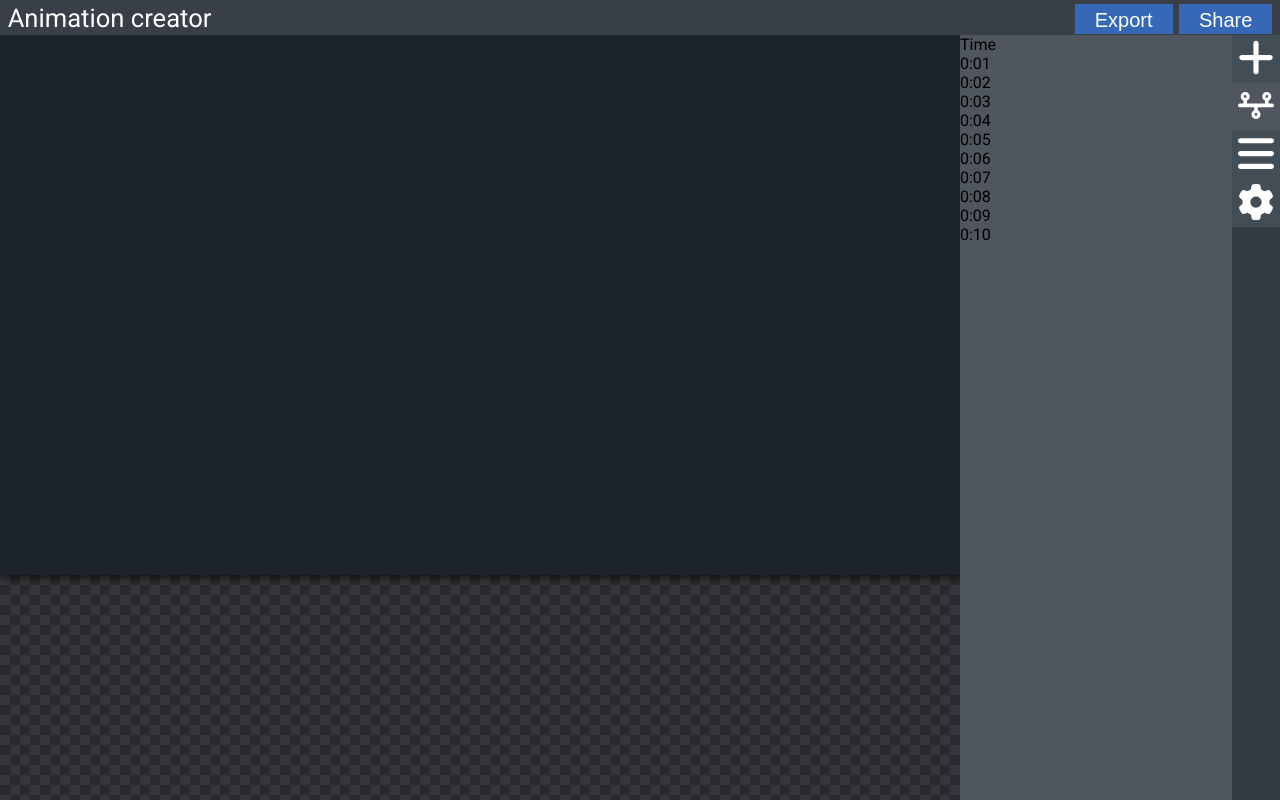
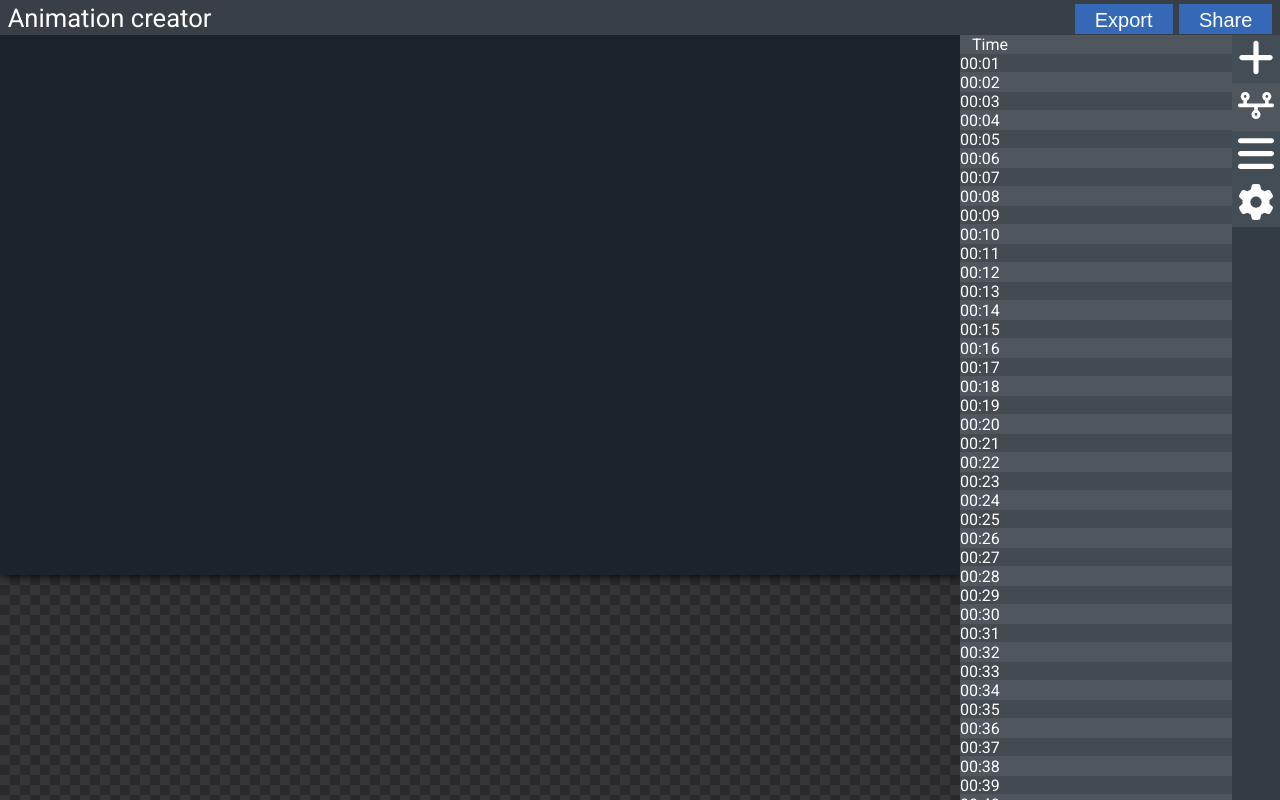
Before and after one commit to Glitch752/AnimationCreator, a plain HTML site: page index.html in a window 1280 px wide. Both pictures are taken after a click on the button 1256 px from the left and 107 px from the top of the page. Drawn offline with Linux system fonts and the light colour scheme.

Commit message:
Added basic timeline styles

```diff
--- a/index.html
+++ b/index.html
@@ -118,7 +118,7 @@
                     <input id="backgroundColor" type="color" value="#1c232b" onchange="updateBackgroundColor(this.value)"/>
                     <label for="backgroundColor" class="label">Background color</label>
                 </div>
-                <div class="leftContainerTab" data-tab="timeline" id="timeline">
+                <div class="leftContainerTab" data-tab="timeline">
                     <div class="timeline" id="timeline"></div>
                 </div>
                 <div class="leftContainerTab" data-tab="objects" id="objectsList"></div>
--- a/styles.css
+++ b/styles.css
@@ -498,12 +498,21 @@ body {
     display: flex;
     flex-direction: row;
     color: white;
+
+    /* Make the scrollbars invisible */
+    scrollbar-width: none;
+}
+.timeline::-webkit-scrollbar {
+    display: none;
 }
 
 .timeline-column {
     width: 40px;
     height: 100%;
     display: inline-block;
+    display: flex;
+    align-items: center;
+    flex-direction: column;
 }
 
 .timeline-column-line {
@@ -518,3 +527,28 @@ body {
     position: sticky;
     top: 0;
 }
+
+.timeline-column-time {
+    width: 60px;
+}
+.timeline-column-time {
+    flex-wrap: wrap;
+}
+
+.timeline-column-dark-row {
+    background-color: #434a50;
+    z-index: 0;
+    height: 18px;
+    position: absolute;
+    left: 0;
+    width: 100%;
+}
+.timeline-text {
+    z-index: 100;
+    isolation: isolate;
+}
+.timeline-column-body {
+    position: absolute;
+    left: 0;
+    width: 100%;
+}
--- a/timeline.js
+++ b/timeline.js
@@ -1,25 +1,37 @@
 function refreshTimeline(objects) {
     let timeline = document.getElementById("timeline");
+
+    let times = "";
+    let totalMinutes = 2;
+
+    for (let i = 0; i < totalMinutes; i++) {
+        let minutes = i;
+        let seconds = 0;
+
+        for(let j = i === 0 ? 1 : 0; j < 60; j++) {
+            if(j % 2 === 1) {
+                times += `
+                    <div class="timeline-column-body-time">
+                        <div class="timeline-column-dark-row"></div>
+                        <span class="timeline-text">${getformattedTime(i, j)}</span>
+                    </div>`;
+            } else {
+                times += `
+                    <div class="timeline-column-body-time">${getformattedTime(i, j)}</div>`;
+            }
+        }
+    }
 
     timeline.innerHTML = `
         <div class="timeline-marker" id="timelineMarker" onpointerdown="mouseDownTimeline()"></div>
         <!-- Time column -->
-        <div class="timeline-column">
+        <div class="timeline-column timeline-column-time">
             <div class="timeline-column-header">
                 <div class="timeline-column-header-title">Time</div>
             </div>
             <div class="timeline-column-body" id="timelineColumnTimes">
-                <!-- <div class="timeline-column-body-time">0</div> -->
-                <div class="timeline-column-body-time">0:01</div>
-                <div class="timeline-column-body-time">0:02</div>
-                <div class="timeline-column-body-time">0:03</div>
-                <div class="timeline-column-body-time">0:04</div>
-                <div class="timeline-column-body-time">0:05</div>
-                <div class="timeline-column-body-time">0:06</div>
-                <div class="timeline-column-body-time">0:07</div>
-                <div class="timeline-column-body-time">0:08</div>
-                <div class="timeline-column-body-time">0:09</div>
-                <div class="timeline-column-body-time">0:10</div>
+                <br />
+                ${times}
             </div>
         </div>
     `;
@@ -45,3 +57,7 @@ function refreshTimeline(objects) {
 function mouseDownTimeline() {
 
 }
+
+function getformattedTime(minutes, seconds) {
+    return `${minutes.toString().padStart(2, "0")}:${seconds.toString().padStart(2, "0")}`.trim();
+}
```
